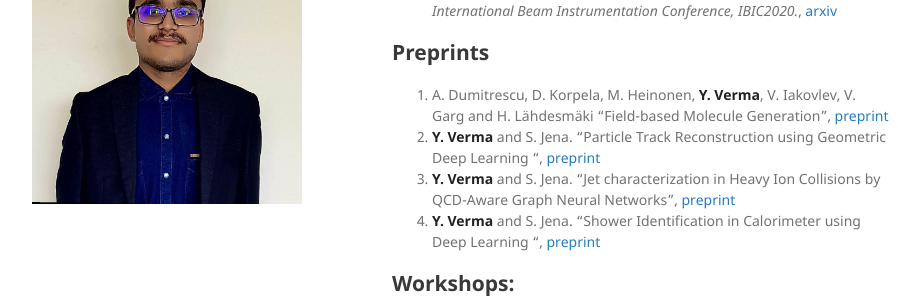
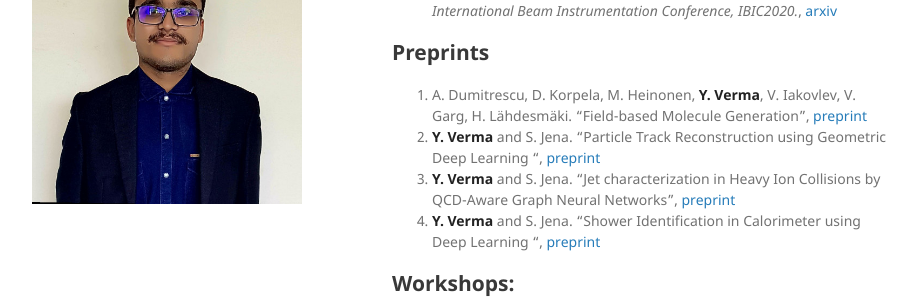
Before and after one commit to yoverma/yoerma.github.io, a Jekyll site: the page built from index.md, in a window 1280 px wide and 900 px high, scrolled down 429 px. Shown: the part 175-475 px from the top of the window, without its empty margins (178-1101 px from the left). Built offline with Jekyll 4.4.1, drawn with Linux system fonts in a browser that asks for light colours; the repository's description, which GitHub fills in, is left out; our own code applies the rules of GitHub Pages for plain Markdown files.

Commit message:
Update index.md

```diff
--- a/index.md
+++ b/index.md
@@ -16,7 +16,7 @@ More about me [here](./more_about_me.html).
 
 
 ## Preprints
-0. A. Dumitrescu, D. Korpela, M. Heinonen, **Y. Verma**, V. Iakovlev, V. Garg and H. Lähdesmäki "Field-based Molecule Generation", [preprint](https://arxiv.org/abs/2402.15864)
+0. A. Dumitrescu, D. Korpela, M. Heinonen, **Y. Verma**, V. Iakovlev, V. Garg, H. Lähdesmäki. "Field-based Molecule Generation", [preprint](https://arxiv.org/abs/2402.15864)
 0. **Y. Verma** and S. Jena. "Particle Track Reconstruction using Geometric Deep Learning ", [preprint](https://arxiv.org/abs/2012.08515)
 0. **Y. Verma** and S. Jena. "Jet characterization in Heavy Ion Collisions by QCD-Aware Graph Neural Networks", [preprint](https://arxiv.org/abs/2103.14906)
 0. **Y. Verma** and S. Jena. "Shower Identification in Calorimeter using Deep Learning ", [preprint](https://arxiv.org/abs/2103.16247){: reversed="reversed"}
```
